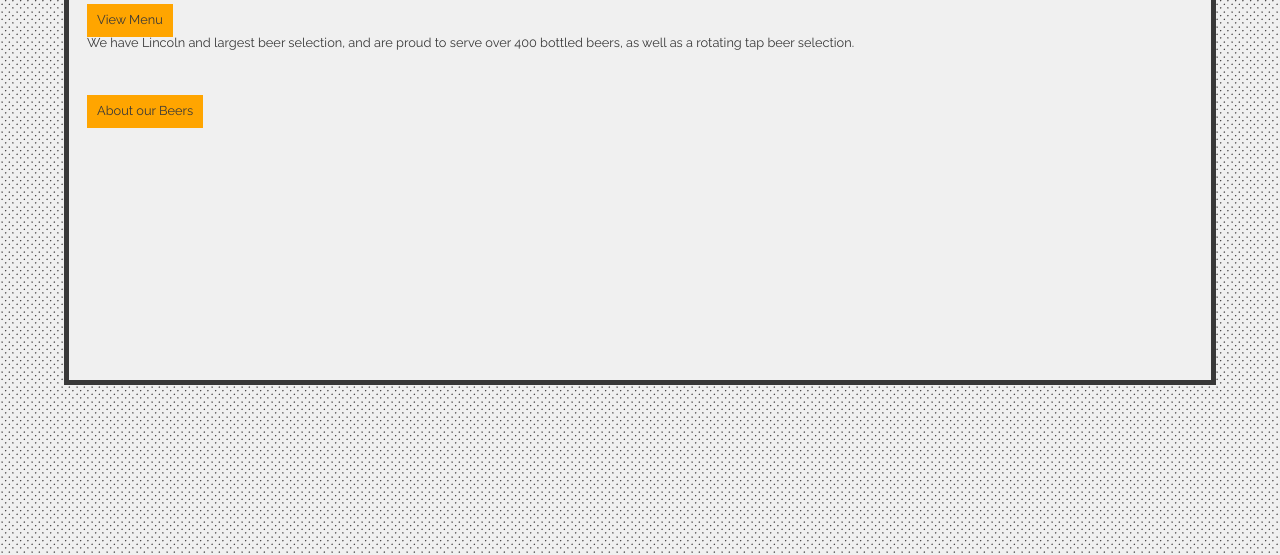
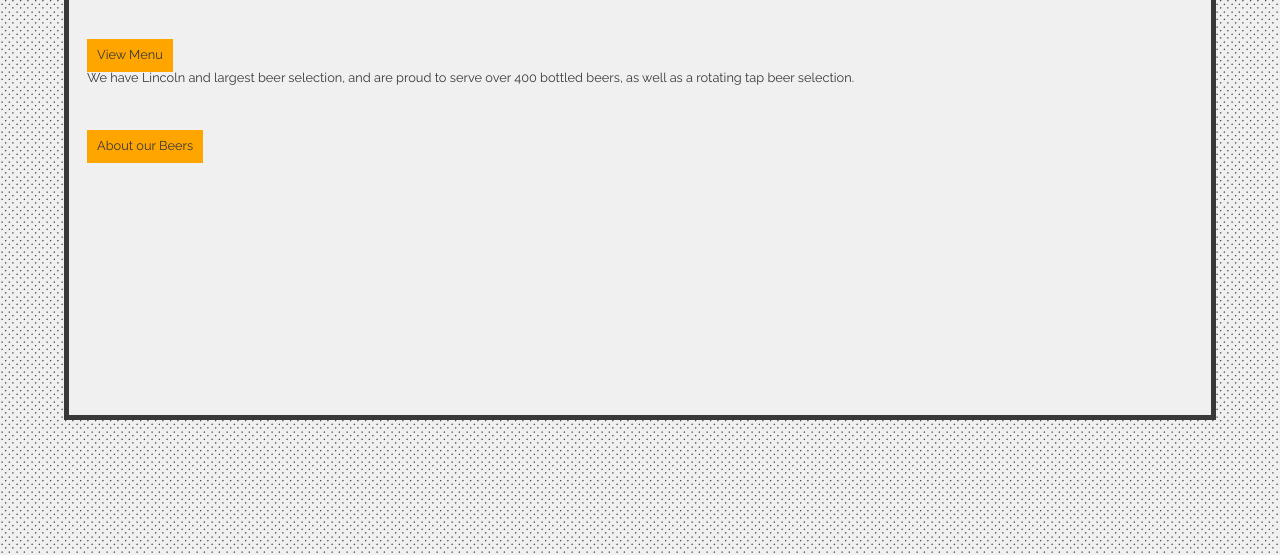
Before and after one commit to spenserhaszard/web-3-client-project, a plain HTML site: page index.html in a window 1280 px wide. Shown: the part 245-800 px from the top of the page. Drawn offline with nearby package versions, Linux system fonts and the light colour scheme.

Commit message:
fixed some margins

```diff
--- a/css/style.css
+++ b/css/style.css
@@ -386,7 +386,7 @@ nav a:hover {
 -------------------------------------------------------------- */
 /* 3.1 - Structure (Widths) */
 main>section {
-  margin-top: 30px;
+  margin-top: 65px;
 }
 
 #home  {
```
